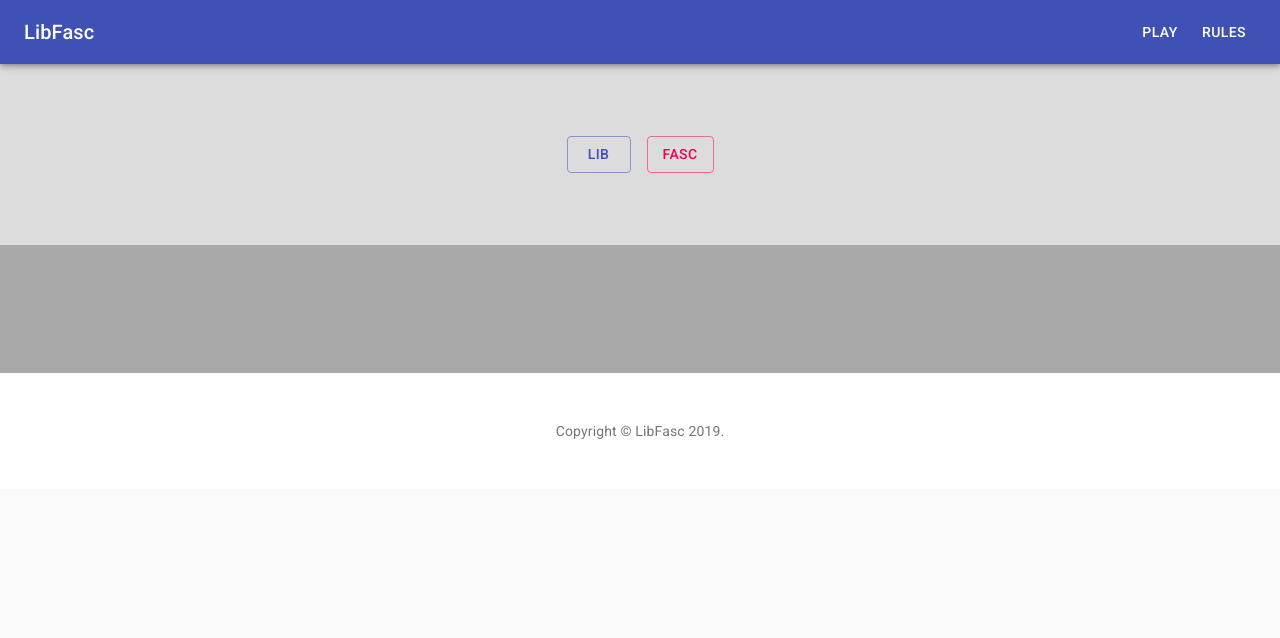
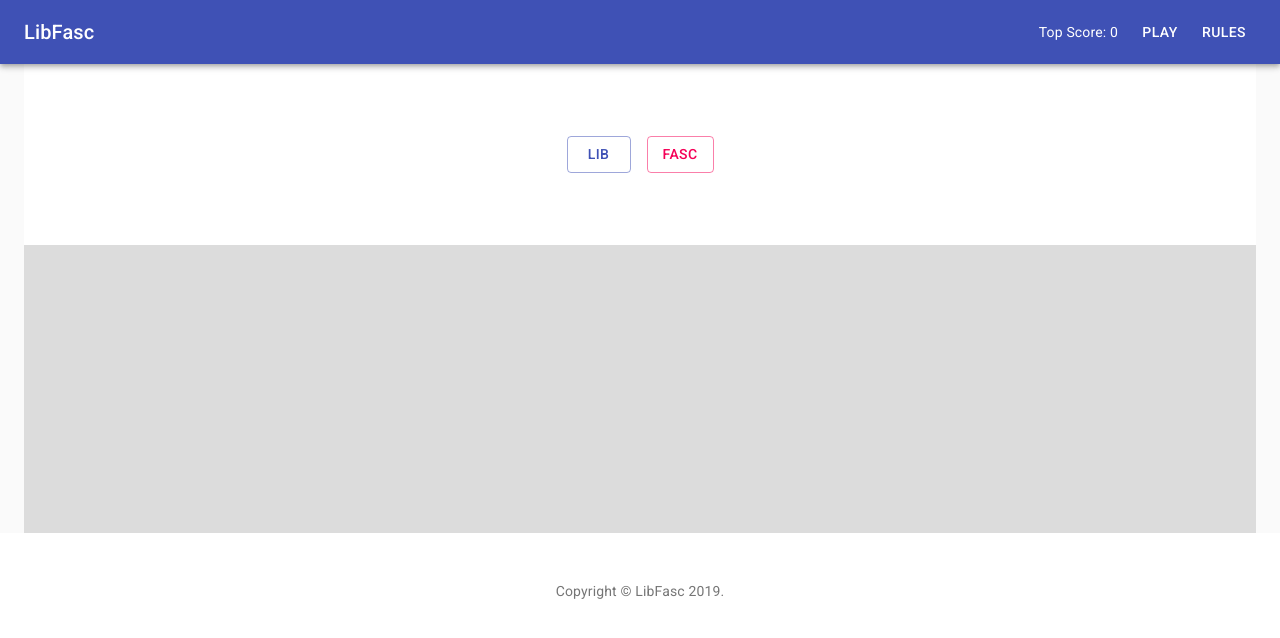
Before and after one commit to jamesbaskerville/libfasc, a React (Create React App) app: page / in a window 1280 px wide. Shown: the top 638 px of the page. Built offline with nearby package versions, Linux system fonts and the light colour scheme.

Commit message:
feat: Add scoring features and game end conditions

```diff
--- a/src/CardGrid.js
+++ b/src/CardGrid.js
@@ -4,7 +4,7 @@ import Grid from '@material-ui/core/Grid';
 import LibFascCard from './LibFascCard';
 
 export default function CardGrid(props) {
-  const cards = props.cards.slice(0, props.index);
+  const cards = props.cards.slice(0, props.maxIndex);
 
   return (
     <Grid container spacing={1}>
--- a/src/Game.js
+++ b/src/Game.js
@@ -1,13 +1,14 @@
 import React from 'react';
 import { makeStyles } from '@material-ui/core/styles';
 import Container from '@material-ui/core/Container';
+import Box from '@material-ui/core/Box';
 import Button from '@material-ui/core/Button';
 
 import CardGrid from './CardGrid';
 
 const useStyles = makeStyles(theme => ({
   guess: {
-    backgroundColor: "gainsboro",
+    backgroundColor: "white",
     paddingTop: theme.spacing(8),
     paddingBottom: theme.spacing(8),
   },
@@ -15,42 +16,58 @@ const useStyles = makeStyles(theme => ({
     margin: theme.spacing(1),
   },
   cardGrid: {
-    backgroundColor: "darkgrey",
+    backgroundColor: "gainsboro",
+    minHeight: 160 + theme.spacing(8) * 2,
     paddingTop: theme.spacing(8),
     paddingBottom: theme.spacing(8),
+    paddingLeft: theme.spacing(2),
+    paddingRight: theme.spacing(2),
   },
 }));
 
-function Guess(props) {
-  const classes = useStyles();
+class Guess extends React.Component {
+  render() {
     return (
-    <Container className={classes.guess} maxWidth="lg">
+      <Box className={this.props.classes.guess}>
         <Button
           variant="outlined"
-        className={classes.guessButton}
+          className={this.props.classes.guessButton}
           color="primary"
-        onClick={props.onClick}
+          onClick={() => this.props.onGuess("liberal")}
           value="liberal">
           LIB
         </Button>
         <Button
           variant="outlined"
-        className={classes.guessButton}
+          className={this.props.classes.guessButton}
           color="secondary"
-        onClick={props.onClick}
+          onClick={() => this.props.onGuess("fascist")}
           value="fascist">
           FASC
         </Button>
-    </Container>
+      </Box>
+    );
+  }
+}
+
+function GuessWrapper(props) {
+  const classes = useStyles();
+  return (
+    <Guess
+      classes={classes}
+      cardNumber={props.cardNumber}
+      onGuess={props.onGuess}
+      onFailure={props.onFailure}
+    />
   );
 }
 
 function ResultGrid(props) {
   const classes = useStyles();
   return (
-    <Container className={classes.cardGrid} maxWidth="lg">
-      <CardGrid cards={props.cards} index={props.index} />
-    </Container>
+    <Box className={classes.cardGrid}>
+      <CardGrid cards={props.cards} maxIndex={props.cardNumber} />
+    </Box>
   );
 }
 
@@ -58,29 +75,53 @@ export default class Game extends React.Component {
   constructor(props) {
     super(props);
     this.state = {
-      index: 0,
+      counter: 0,
+      best: 0,
     }
   }
 
-  guessCard = (choice) => {
-    const actual = this.props.cards[this.state.index].cardType;
-    if (choice === actual) {
-      this.state.index++;
+  resetGame() {
+    this.props.onGameEnd(this.state.counter);
+    this.setState({
+      counter: 0
+    });
+  }
+
+  onGuess = (guess) => {
+    const actual = this.props.cards[this.state.counter].cardType;
+
+    if (guess === actual) {
+      this.setState((prevState, props) => ({
+        counter: prevState.counter + 1
+      }));
     } else {
-      this.endGame()
+      this.endGame();
     }
   }
 
-  endGame() {
-    return;
+  endGame = () => {
+    if (this.state.counter >= this.state.best) {
+      const newBest = this.state.counter;
+      this.setState({
+        best: newBest
+      });
+    }
+    alert("Game over!");
+    this.resetGame();
   }
 
   render() {
     return (
       <React.Fragment>
-        <main>
-          <Guess onClick={this.guessCard} />
-          <ResultGrid cards={this.props.cards} index={this.state.index} />
+        <main style={{ width: '100%' }}>
+          <Container maxWidth="lg">
+            <GuessWrapper
+              onGuess={this.onGuess}
+              cardNumber={this.state.counter} />
+            <ResultGrid
+              cards={this.props.cards}
+              cardNumber={this.state.counter} />
+          </Container>
         </main>
       </React.Fragment>
     );
--- a/src/LibFasc.js
+++ b/src/LibFasc.js
@@ -38,13 +38,32 @@ function Footer() {
   );
 }
 
-export default function LibFasc() {
+export default class LibFasc extends React.Component {
+  constructor(props) {
+    super(props);
+    this.state = {
+      bestScore: 0,
+    }
+  }
+
+  updateScore = (score) => {
+    if (score > this.state.bestScore) {
+      this.setState({
+        bestScore: score
+      });
+    }
+  }
+
+  render() {
     return (
       <React.Fragment>
         <CssBaseline />
-      <NavBar />
-      <Game cards={allCards}/>
+        <NavBar score={this.state.bestScore} />
+        <Game
+          cards={allCards}
+          onGameEnd={this.updateScore} />
         <Footer />
       </React.Fragment>
     );
   }
+}
--- a/src/NavBar.js
+++ b/src/NavBar.js
@@ -11,10 +11,13 @@ const useStyles = makeStyles(theme => ({
   },
   title: {
     marginRight: "auto",
-  }
+  },
+  score: {
+    paddingRight: 10,
+  },
 }));
 
-export default function NavBar() {
+export default function NavBar(props) {
   const classes = useStyles();
 
   return (
@@ -24,6 +27,9 @@ export default function NavBar() {
           <Typography variant="h6" className={classes.title}>
             LibFasc
           </Typography>
+          <Typography variant="h7" className={classes.score}>
+            Top Score: {props.score}
+          </Typography>
           <Button color="inherit">Play</Button>
           <Button color="inherit">Rules</Button>
         </Toolbar>
```
Lines whose indentation alone changed are shown as unchanged.
